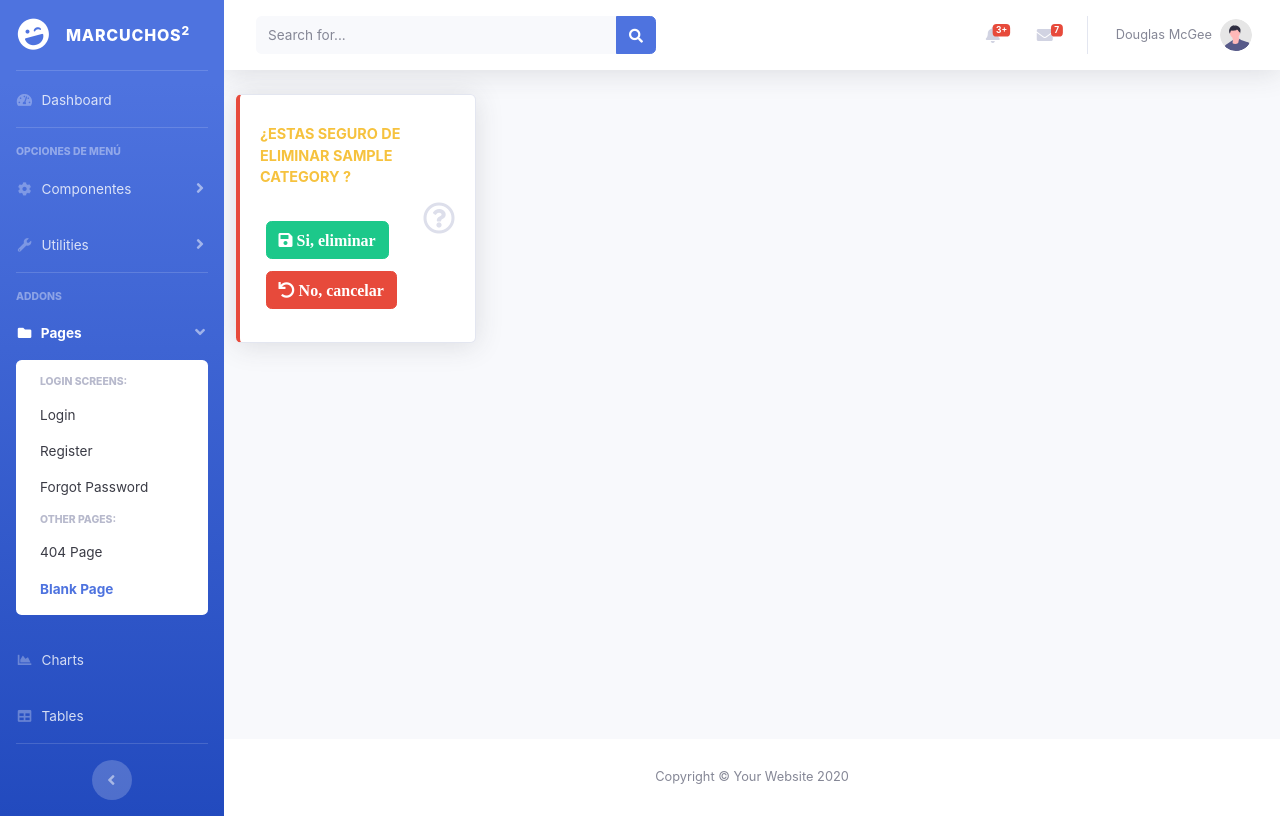
After one commit to marcosandresgarcia/MarcuchosPOS, a Django app: page /inv/delete/1 in a window 1280 px wide. The commit adds this page. Run offline with Django 4.2, Linux system fonts and the light colour scheme; a user stored in the database is signed in; tables that the repository leaves empty hold one stand-in row (values such as "Sample post"); some libraries are stand-ins or nearby versions.

Commit message:
add delete category

```diff
--- a/inv/urls.py
+++ b/inv/urls.py
@@ -1,8 +1,9 @@
 from django.urls import path
-from inv.views import Categoryview, CategoryCreate, CategoryUpdate
+from inv.views import Categoryview, CategoryCreate, CategoryUpdate, CategoryDelete
 
 urlpatterns = [
     path('', Categoryview.as_view(), name="category"),
     path('create/', CategoryCreate.as_view(), name="category_create"),
-    path('edit/<int:pk>', CategoryUpdate.as_view(), name="category_update")
+    path('edit/<int:pk>', CategoryUpdate.as_view(), name="category_update"),
+    path('delete/<int:pk>', CategoryDelete.as_view(), name="category_delete")
 ]
--- a/inv/views.py
+++ b/inv/views.py
@@ -37,3 +37,10 @@ class CategoryUpdate(LoginRequiredMixin, generic.UpdateView):
     def form_valid(self, form):
         form.instance.update_user = self.request.user
         return super().form_valid(form)
+
+
+class CategoryDelete(LoginRequiredMixin, generic.DeleteView):
+    model = Category
+    template_name = "inv/category_delete.html"
+    context_object_name = "obj"
+    success_url = reverse_lazy("inv:category")
--- a/templates/inv/category.html
+++ b/templates/inv/category.html
@@ -46,7 +46,7 @@
                             <td>{{ item.updated_at|date:"d/m/Y" }}</td>
                             <td>
                                 <a href="{% url 'inv:category_update' item.id %}" class="btn btn-warning btn-circle" role="button"><i class="far fa-edit"></i></a>
-                                <a href="#" class="btn btn-danger btn-circle" role="button"><i class="far fa-trash-alt"></i></a>
+                                <a href="{% url 'inv:category_delete' item.id %}" class="btn btn-danger btn-circle" role="button"><i class="far fa-trash-alt"></i></a>
                             </td>
                         </tr>
                     {% endfor %}
--- /dev/null
+++ b/templates/inv/category_delete.html
@@ -0,0 +1,36 @@
+{% extends 'bases/base.html' %}
+
+{% block page_content %}
+<form method="POST" class="form-inline">
+    {% csrf_token %}
+    <div class="col-xl-3 col-md-6 mb-4">
+        <div class="card border-left-danger shadow h-100 py-2">
+            <div class="card-body">
+                <div class="row no-gutters align-items-center">
+                    <div class="col mr-2">
+                        <div class="text-xs font-weight-bold text-warning text-uppercase mb-1" style="font-size:.9rem">
+                            ¿Estas seguro de eliminar {{ obj.name }} ?</div>
+                        <br>
+                        <button type="submit" class="btn btn-success" style="margin:0.35rem">
+                            <span class="fa fa-save">
+                                Si, eliminar
+                            </span>
+                        </button>
+                        <a href="{% url 'inv:category' %}" class="btn btn-danger" style="margin:0.35rem">
+                            <span class="fa fa-undo">
+                                No, cancelar
+                            </span>
+                        </a>
+                    </div>
+                    <div class="col-auto">
+                        <i class="far fa-question-circle fa-2x text-gray-300"></i>
+                    </div>
+                </div>
+            </div>
+        </div>
+    </div>
+</form>
+{% endblock %}
+
+{% block js_page %}
+{% endblock %}
```
